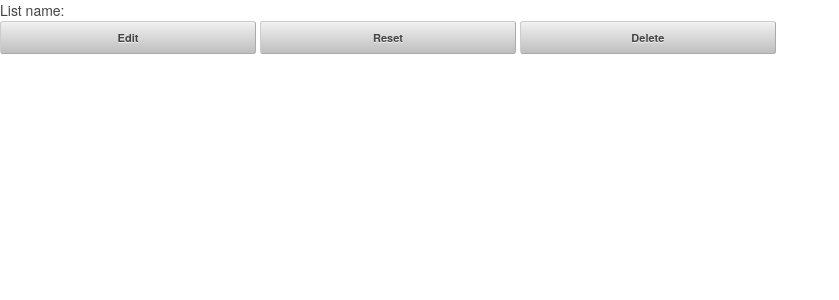
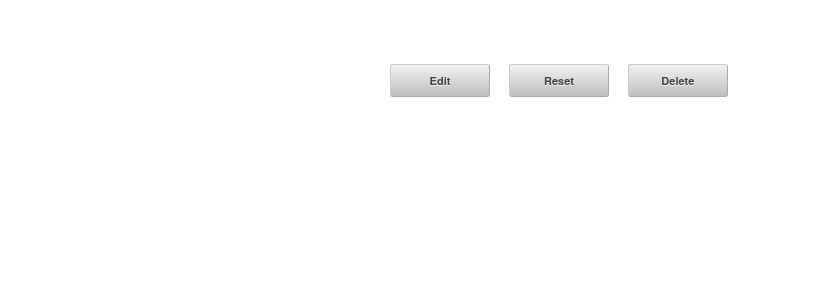
Before and after one commit to barrel/Checklistpup, a CodeIgniter app: page /index.php/welcome/view/1 in a window 1280 px wide. Shown: the top 300 px of the page, without its empty margins (0-839 px from the left). Run offline with CodeIgniter, Linux system fonts and the light colour scheme; data that the repository does not hold is empty; some libraries are stand-ins or nearby versions.

Commit message:
View page styling.

```diff
--- a/application/views/welcome/view.tpl.php
+++ b/application/views/welcome/view.tpl.php
@@ -1,13 +1,12 @@
-
+<div id="Content">
 
 	<?php
 
-// Do some shit with our awesome data array
-
-	echo 'List name: '.$list_data['list_name'].'<br />';
+		echo '<h4>'.$list_data['list_name'].'</h4>';
 		$json_list = json_decode($list_data['checklist']);
 		$json_values = json_decode($list_data['set_value'], true);
 
+		echo '<div class="listed">';
 		$counter = 0;
 		foreach($json_list as $data) {
 			if ($json_values[$counter]== '0') {
@@ -17,11 +16,13 @@
 			}
 			$counter++;
 		}
-
+		echo '</div>';
 	?>
 	<input type="submit" name="edit" value="Edit">
 	<input type="submit" name="reset" value="Reset">
 	<input type="submit" name="delete" value="Delete">
+
+</div>
 
 <script>
 	// Marked correct checked boxes
--- a/public/ss/main.css
+++ b/public/ss/main.css
@@ -119,4 +119,9 @@
 
 input[type="submit"] {
 	width: 20%;
+	margin-right: 15px;
 }
+
+.listed {
+	margin: 0 0 10px 10px;
+}
```
Lines whose indentation alone changed are shown as unchanged.
